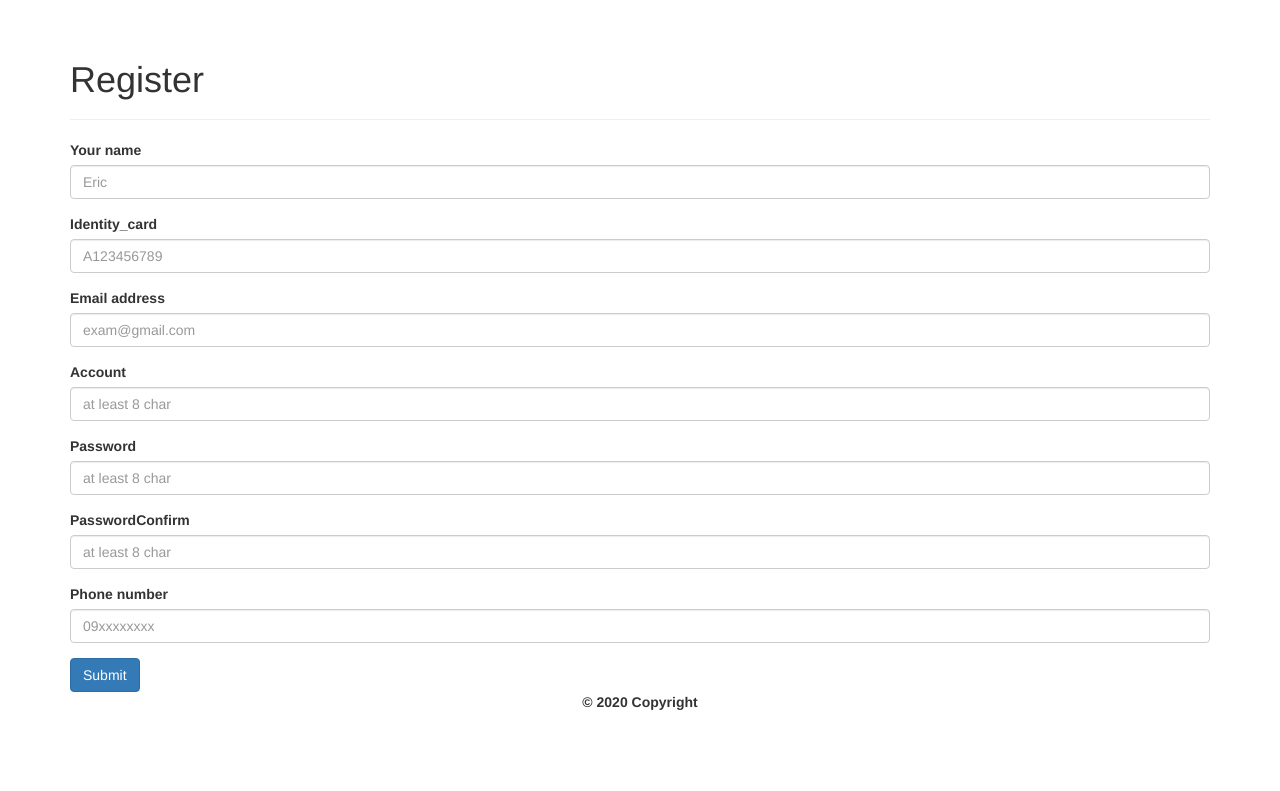
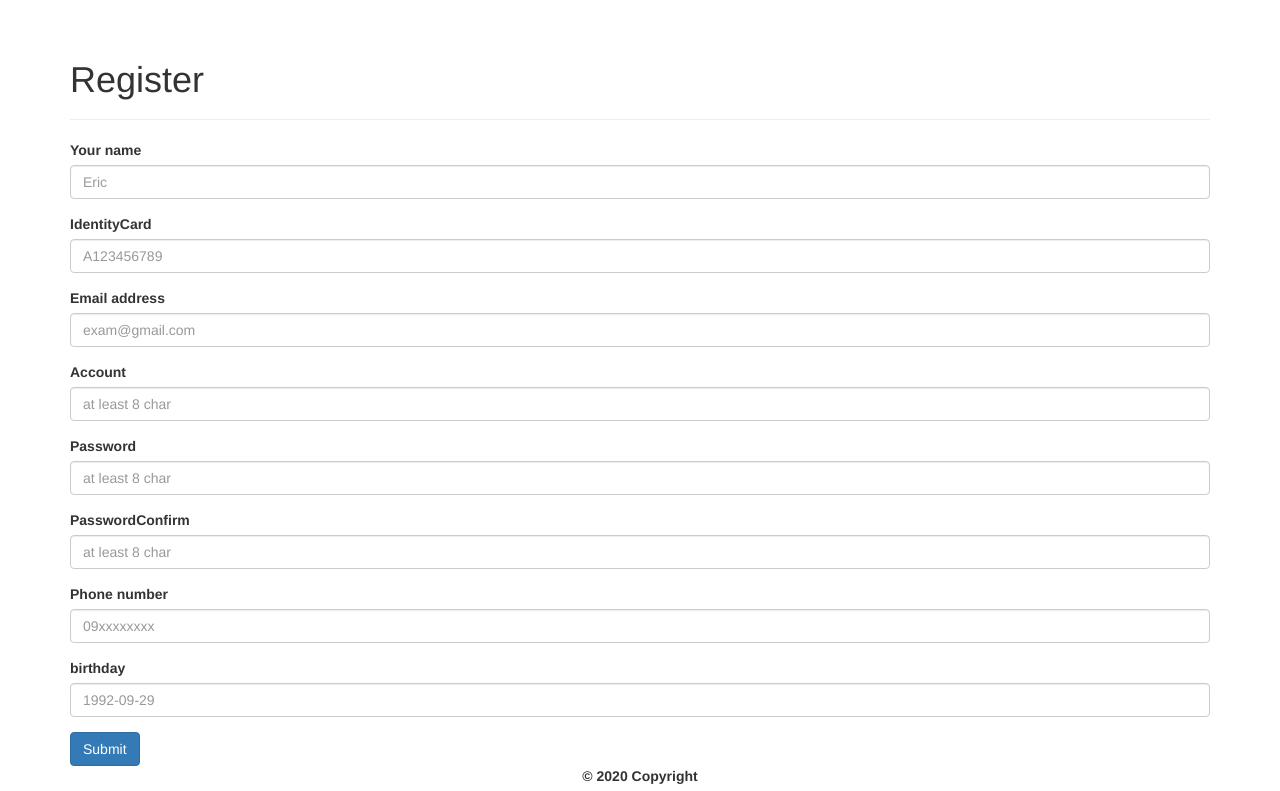
Before and after one commit to kurt6783/3DprintShop, a CodeIgniter app: page /3DprintShop/register in a window 1280 px wide. Shown: the part 52-843 px from the top of the page. Before the commit the page ends 762 px from the top, so only its background shows below. Run offline with CodeIgniter, Linux system fonts and the light colour scheme.

```diff
--- a/application/views/register/register.php
+++ b/application/views/register/register.php
@@ -5,8 +5,8 @@
 	    <input type="name" class="form-control" name="name" placeholder="Eric">
   	</div>
   	<div class="form-group">
-	    <label for="identity_card">Identity_card</label>
-	    <input type="name" class="form-control" name="identity_card" placeholder="A123456789">
+	    <label for="identityCard">IdentityCard</label>
+	    <input type="name" class="form-control" name="identityCard" placeholder="A123456789">
   	</div>
 	<div class="form-group">
 	    <label for="email">Email address</label>
@@ -22,12 +22,16 @@
 	</div>
 	<div class="form-group">
 		<label for="password">PasswordConfirm</label>
-	    <input type="password" class="form-control" name="PasswordConfirm"placeholder="at least 8 char">
+	    <input type="password" class="form-control" name="passwordConfirm" placeholder="at least 8 char">
 	</div>
 	<div class="form-group">
 		<label for="phoneNumber">Phone number</label>
 	    <input class="form-control" name="phoneNumber" placeholder="09xxxxxxxx">
 	</div>
+	<div class="form-group">
+		<label for="birthday">birthday</label>
+	    <input class="form-control" name="birthday" placeholder="1992-09-29">
+	</div>
   	<button type="submit" class="btn btn-primary">Submit</button>
 </div>
 </form>
```
